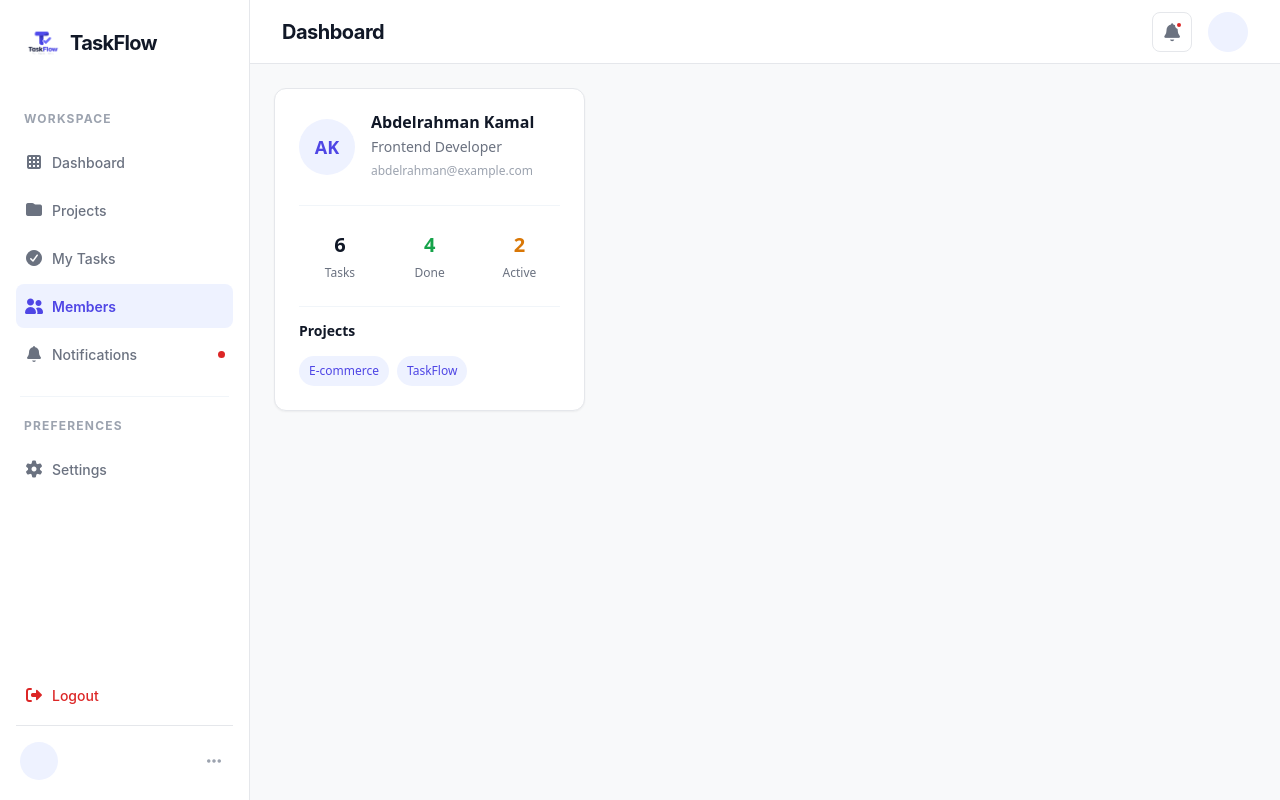
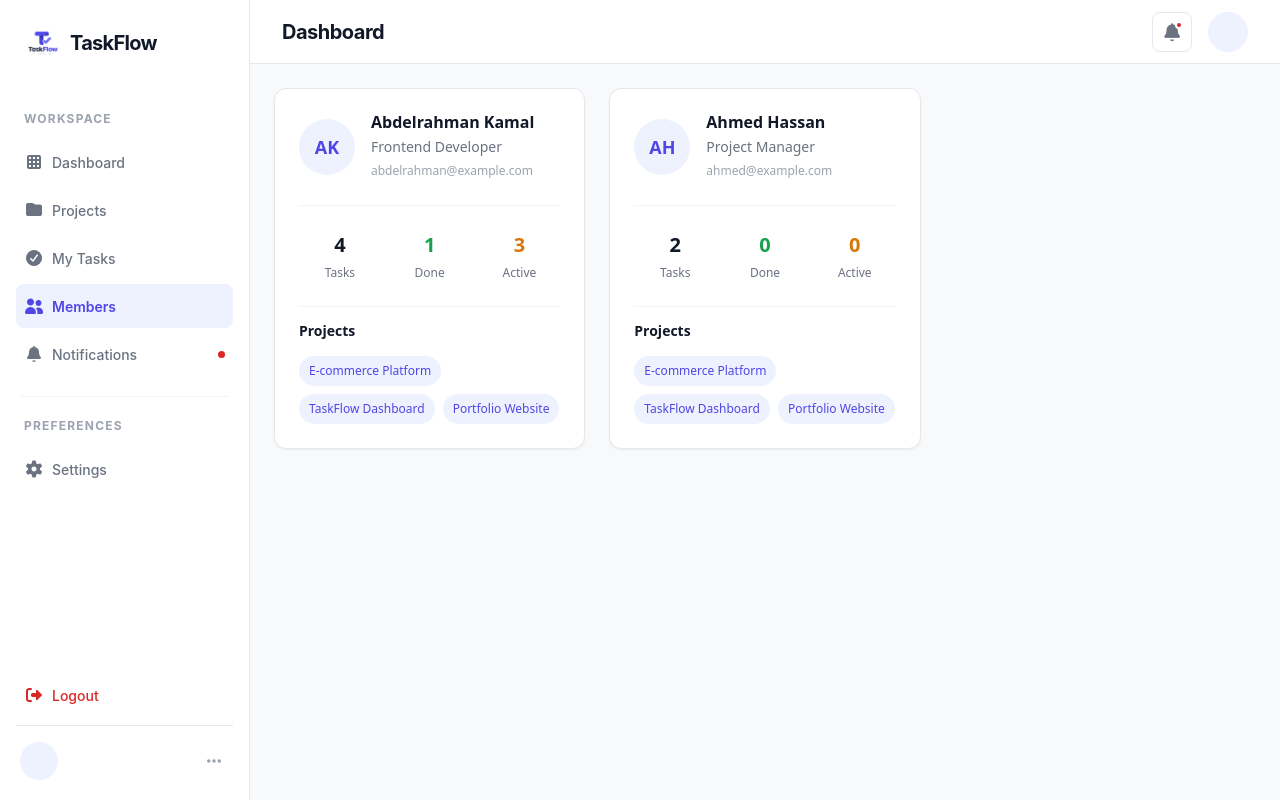
Before and after one commit to abdosakoury78/Task-Management, an Angular app: page /dashboard/members in a window 1280 px wide. Built offline with nearby package versions, Linux system fonts and the light colour scheme; data requests are answered from the project's data file.

Commit message:
members service done

```diff
--- a/src/app/features/members/members/members.component.html
+++ b/src/app/features/members/members/members.component.html
@@ -2,35 +2,48 @@
 <div class="members-container">
     <div class="members">
 
+        @for (member of members; track member.id) {
             <article class="member-card">
 
                 <header class="member-top">
                     <div class="member-avatar" aria-hidden="true">
-                    <span>AK</span>
+                        <span>{{ member.initials }}</span>
                     </div>
 
                     <div class="member-info">
-                    <h3>Abdelrahman Kamal</h3>
-                    <p class="member-role">Frontend Developer</p>
-                    <a class="member-email" href="mailto:abdelrahman@example.com">
-                        abdelrahman&#64;example.com
+                        <h3>{{ member.name }}</h3>
+                        <p class="member-role">{{ member.role }}</p>
+
+                        <a
+                            class="member-email"
+                            [href]="'mailto:' + member.email"
+                        >
+                            {{ member.email }}
                         </a>
                     </div>
                 </header>
 
                 <div class="member-body">
                     <div class="member-stat">
-                    <span>6</span>
+                        <span>{{ member.tasks.length }}</span>
                         <p>Tasks</p>
                     </div>
 
                     <div class="member-stat done">
-                    <span>4</span>
+                        <span>
+                            {{
+                                getTaskCount(member, "done")
+                            }}
+                        </span>
                         <p>Done</p>
                     </div>
 
                     <div class="member-stat active">
-                    <span>2</span>
+                        <span>
+                            {{
+                                getTaskCount(member, "in-progress")
+                            }}
+                        </span>
                         <p>Active</p>
                     </div>
                 </div>
@@ -40,13 +53,19 @@
                         <h4>Projects</h4>
 
                         <ul class="projects-list">
-                        <li>E-commerce</li>
-                        <li>TaskFlow</li>
+                            @for (projectName of member.projectsName; track projectName) {
+                                <li>{{ projectName }}</li>
+                            } @empty {
+                                <li>No projects assigned</li>
+                            }
                         </ul>
                     </div>
                 </footer>
 
             </article>
+        } @empty {
+            <p class="empty-state">No members found.</p>
+        }
 
     </div>
 </div>
--- a/src/app/features/members/members/members.component.ts
+++ b/src/app/features/members/members/members.component.ts
@@ -1,4 +1,6 @@
-import { Component } from '@angular/core';
+import { Component, inject, OnInit } from '@angular/core';
+import { MembersService } from '../services/members.service';
+import { Member } from '../../../shared/models/member';
 
 @Component({
   selector: 'app-members',
@@ -6,6 +8,20 @@ import { Component } from '@angular/core';
   templateUrl: './members.component.html',
   styleUrl: './members.component.css'
 })
-export class MembersComponent {
+export class MembersComponent implements OnInit{
+  private memberService = inject(MembersService);
+  members : Member[] = [];
 
+  ngOnInit(): void {
+    this.memberService.getMembers().subscribe({
+      next: (result) => {
+        this.members = result;
+        console.log(this.members);
+      }
+    })
+  }
+
+  getTaskCount(member: Member, status: string): number {
+    return member.tasks.filter(task => task.status === status).length;
+  }
 }
--- /dev/null
+++ b/src/app/features/members/services/members.service.ts
@@ -0,0 +1,73 @@
+import { HttpClient } from '@angular/common/http';
+import { inject, Injectable } from '@angular/core';
+import { forkJoin, map, switchMap } from 'rxjs';
+import { Users } from '../../../shared/models/users';
+import { ProjectMembers, Projects } from '../../../shared/models/projects';
+import { Task } from '../../../shared/models/task';
+
+@Injectable({
+  providedIn: 'root'
+})
+export class MembersService {
+  private apiUrl = "http://localhost:3000/";
+  private http = inject(HttpClient);
+
+  getUsers() {
+    return this.http.get<Users[]>(`${this.apiUrl}users`);
+  }
+
+  getProjects() {
+    return this.http.get<Projects[]>(
+      `${this.apiUrl}projects`
+    );
+  }
+
+  getTasks() {
+    return this.http.get<Task[]>(`${this.apiUrl}tasks`);
+  }
+
+  getProjectsId() {
+    return this.http.get<ProjectMembers[]>(
+      `${this.apiUrl}projectMembers`
+    );
+  }
+
+  getMembers() {
+    return forkJoin({
+      users: this.getUsers(),
+      projects: this.getProjects(),
+      projectMembers: this.getProjectsId(),
+      tasks: this.getTasks()
+    }).pipe(
+      map(({ users, projects, projectMembers, tasks }) => {
+
+        return users.map(user => {
+
+          const memberProjects = projectMembers
+            .filter(pm => String(pm.userId) === String(user.id))
+            .map(pm => projects.find(
+              project => String(project.id) === String(pm.projectId)
+            ))
+            .filter(project => project !== undefined)
+            .map(project => project.name);
+
+          const memberTasks = tasks.filter(
+            task => String(task.assigneeId) === String(user.id)
+          );
+
+
+          return {
+            id: user.id,
+            name: user.name,
+            email: user.email,
+            role: user.role,
+            initials: user.initials,
+            projectsName: memberProjects,
+            tasks: memberTasks
+          };
+
+        });
+      })
+    );
+  }
+}
--- /dev/null
+++ b/src/app/shared/models/member.ts
@@ -0,0 +1,11 @@
+import { Task } from "./task";
+
+export interface Member {
+    id:number;
+    name:string;
+    email:string;
+    role:string;
+    initials:string;
+    projectsName:string[];
+    tasks:Task[];
+}
```
Also changed, not shown: 1 other file (tests, documents, lock files or other folders). Lines whose indentation alone changed are shown as unchanged.
